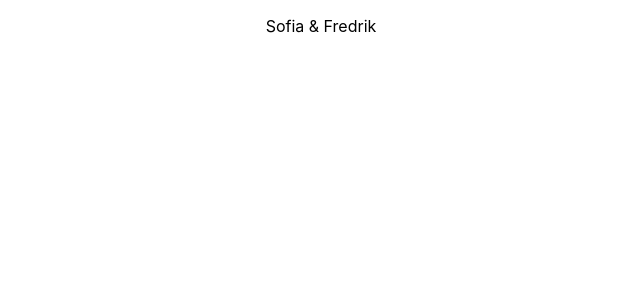
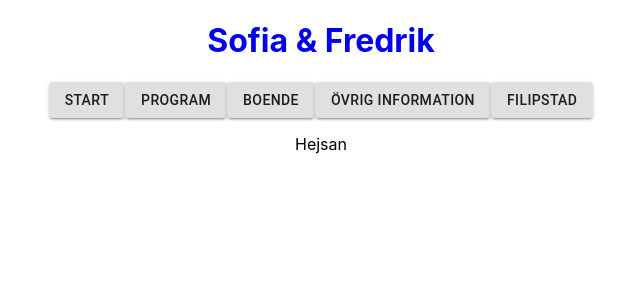
Before and after one commit to cflhammar/cflhammar.github.io, a React (Create React App) app: page / in a window 1280 px wide. Shown: the top 300 px of the page, without its empty margins (319-959 px from the left). Built offline with nearby package versions, Linux system fonts and the light colour scheme.

Commit message:
Basic routing

```diff
--- a/src/App.tsx
+++ b/src/App.tsx
@@ -1,13 +1,28 @@
 import React from 'react';
 import logo from './logo.svg';
 import './App.css';
+import { BrowserRouter as Router, Routes, Route } from "react-router-dom";
+import Header from "./components/Header";
+import StartPage from "./components/StartPage";
+import Program from "./components/Program";
+import Boende from "./components/Boende";
+import Info from "./components/Info";
+import Filipstad from "./components/Filipstad";
 
 function App() {
   return (
     <div className="App">
-        <p>
-          Sofia & Fredrik
-        </p>
+        <Router >
+            <Header />
+
+            <Routes>
+                <Route path="/" element={<StartPage />} />
+                <Route path="/program" element={<Program />} />
+                <Route path="/boende" element={<Boende />} />
+                <Route path="/ovrig-info" element={<Info />} />
+                <Route path="/filipstad" element={<Filipstad />} />
+            </Routes>
+        </Router>
     </div>
   );
 }
--- /dev/null
+++ b/src/components/Boende.tsx
@@ -0,0 +1,11 @@
+import React from "react";
+
+const StartPage = () => {
+  return (
+    <div className="start">
+        <p>Bo!</p>
+    </div>
+  );
+};
+
+export default StartPage;
--- /dev/null
+++ b/src/components/Filipstad.tsx
@@ -0,0 +1,11 @@
+import React from "react";
+
+const Filipstad = () => {
+  return (
+    <div className="start">
+        <p>Filipstad</p>
+    </div>
+  );
+};
+
+export default Filipstad;
--- a/src/components/Header.tsx
+++ b/src/components/Header.tsx
@@ -0,0 +1,34 @@
+import React, { useEffect, useState } from "react";
+import { Link } from "react-router-dom";
+// import "./Header.css";
+import { Button } from "@material-ui/core";
+
+const Header = () => {
+    return (
+        <div className="header">
+            <Link to="/" style={{ textDecoration: "none" }}>
+                <h1>Sofia & Fredrik</h1>
+            </Link>
+            <div className="navBar">
+                <Link to="/" style={{ textDecoration: "none" }}>
+                    <Button variant="contained">Start</Button>
+                </Link>
+                <Link to="/program" style={{ textDecoration: "none" }}>
+                    <Button variant="contained">Program</Button>
+                </Link>
+                <Link to="/boende" style={{ textDecoration: "none" }}>
+                    <Button variant="contained">Boende</Button>
+                </Link>
+                <Link to="/ovrig-info" style={{ textDecoration: "none" }}>
+                    <Button variant="contained">Övrig information</Button>
+                </Link>
+                <Link to="/filipstad" style={{ textDecoration: "none" }}>
+                    <Button variant="contained">Filipstad</Button>
+                </Link>
+
+            </div>
+        </div>
+    );
+};
+
+export default Header;
--- /dev/null
+++ b/src/components/Info.tsx
@@ -0,0 +1,11 @@
+import React from "react";
+
+const Info = () => {
+  return (
+    <div className="start">
+        <p>Info</p>
+    </div>
+  );
+};
+
+export default Info;
--- /dev/null
+++ b/src/components/Program.tsx
@@ -0,0 +1,11 @@
+import React from "react";
+
+const Program = () => {
+  return (
+    <div className="start">
+        <p>Program</p>
+    </div>
+  );
+};
+
+export default Program;
--- /dev/null
+++ b/src/components/StartPage.tsx
@@ -0,0 +1,11 @@
+import React from "react";
+
+const StartPage = () => {
+  return (
+    <div className="start">
+        <p>Hejsan</p>
+    </div>
+  );
+};
+
+export default StartPage;
```
